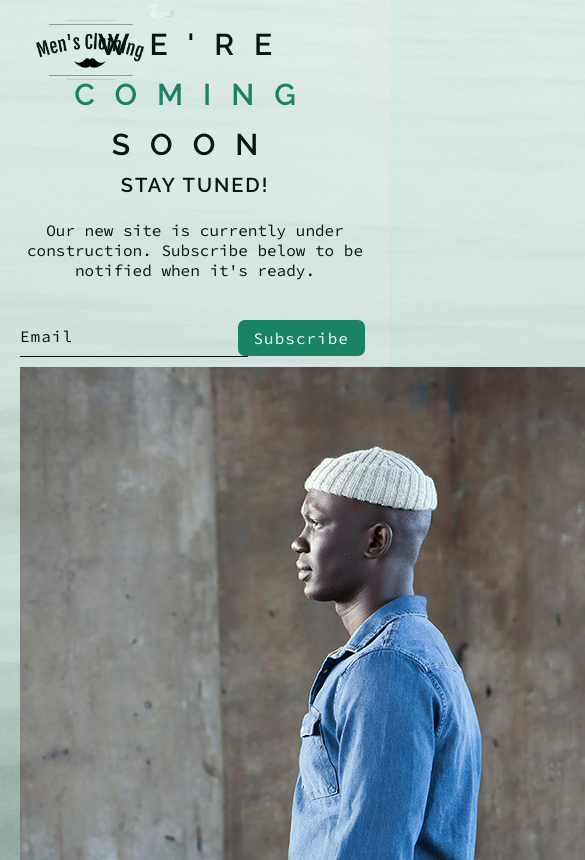
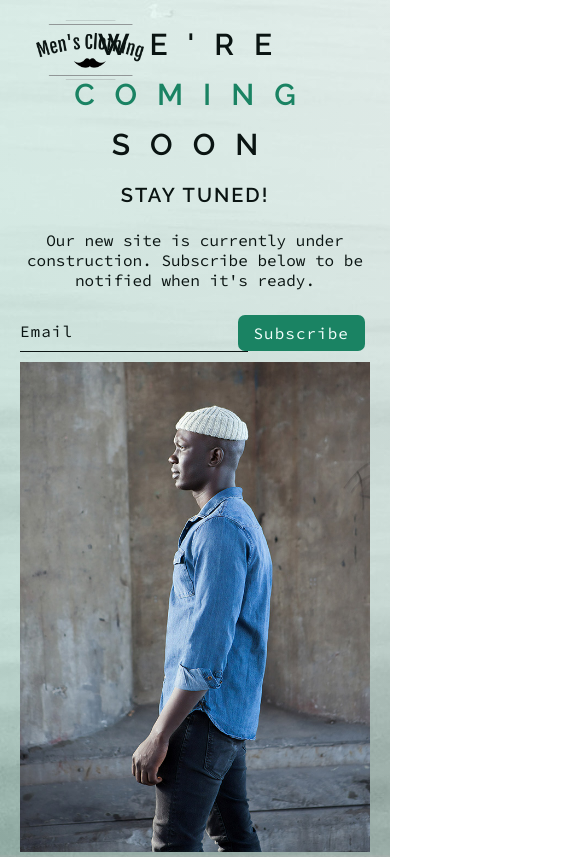
Before and after one commit to mlbakke/coming-soon-landing-page, a website: page index.html in a window 390 px wide. Shown: the top 860 px of the page, 585 px wide, since content can reach past the window. Drawn offline with nearby package versions, Linux system fonts and the light colour scheme; files that its build step writes are made by us from their sources.

Commit message:
media queries tweaks, picture element fixes

```diff
--- a/sass/components/_infobox.scss
+++ b/sass/components/_infobox.scss
@@ -21,6 +21,8 @@
         flex: 1 auto;
         width: 55%;
         margin: 0 15rem;
+        margin-top: 10vh;
+        box-sizing: border-box;
     }
 
     &__logo {
@@ -32,19 +34,39 @@
 
     //picture of fashion model
     &__hero {
-        max-width: 40%;
+        width: 60%;
+        min-width: 30rem;
+
+        &--img{
+            width: 100%;
+            height: 100%;
+            object-fit: cover;
+        }
     }
 
     &__text {
-        margin-bottom: 4rem; //for space before the email form
+        margin: 4rem 0; //for space over and below
     }
 
     @media only screen and (max-width: 1400px) {
-        margin-left: calc(35% / 2.5);
+
+        &__left {
+            margin-top: 6rem;
+        }
     }
 
     @media only screen and (max-width: 1300px) {
-        margin-left: calc(35% / 3);
+        margin-left: calc(35% / 2.5);
+
+        &__text {
+            margin: 2rem 0;
+        }
+    }
+
+    @media only screen and (max-width: 1300px) {
+        &__text {
+            margin: 1rem 0 2.5rem;
+        }
     }
 
     @media only screen and (max-width: 1050px) {
@@ -65,6 +87,10 @@
             width: 100%;
             margin: 0;
         }
+
+        &__hero {
+            width: 100%;
+        }
     }
 
     @media only screen and (max-width: 600px) {
```
